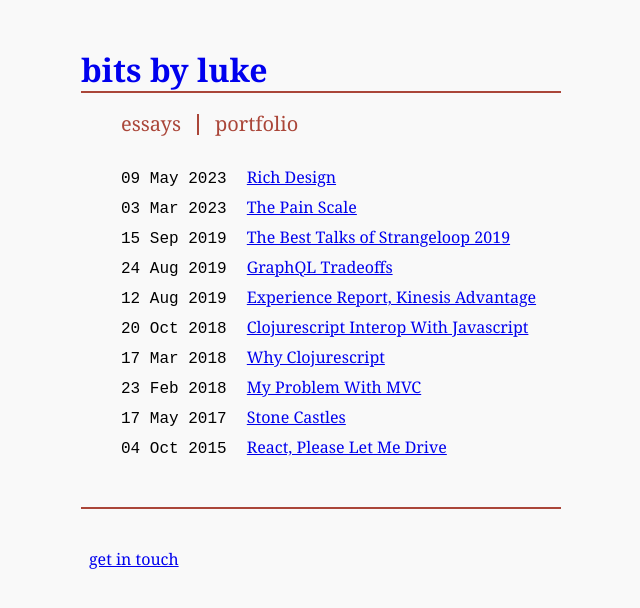
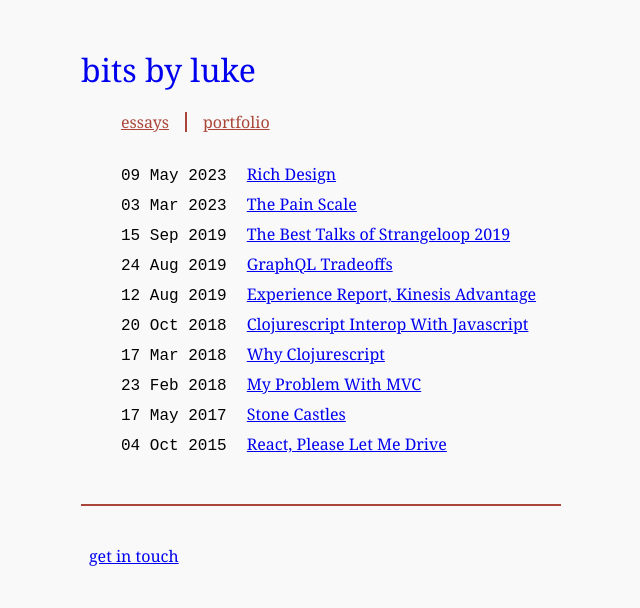
Before and after one commit to lwhorton/lwhorton.github.io, a Jekyll site: the page built from index.html, in a window 1280 px wide. Shown: the top 608 px of the page, without its empty margins (319-959 px from the left). Built offline with Jekyll 4.4.1, drawn with Linux system fonts in a browser that asks for light colours.

Commit message:
more portfolio work

```diff
--- a/_includes/header.html
+++ b/_includes/header.html
@@ -1,3 +1,3 @@
-<h1>
+<h1 id="site-header">
   <a href="/">bits by luke</a>
 </h1>
--- a/_sass/main.scss
+++ b/_sass/main.scss
@@ -23,6 +23,15 @@
     }
 }
 
+#site-header {
+  font-weight: 100;
+  border-bottom: none;
+
+  & > a {
+    text-decoration: none;
+  }
+}
+
 body {
     margin: 0 1rem;
 }
@@ -33,10 +42,12 @@
 
 nav {
     margin: 0 0 2rem 0;
+    font-size: 1rem;
 
     & ol {
       list-style: none;
       padding-bottom: 0;
+      padding-inline-start: 2.5rem;
       margin: 0;
 
       display: flex;
@@ -55,8 +66,7 @@
 
       & a {
         //color: #6E6E6E;
-        font-size: 1.25rem;
-        text-decoration: none;
+        font-size: 1rem;
 
         &:hover {
           color: black;
@@ -66,6 +76,12 @@
         }
       }
     }
+}
+
+article {
+  & > p {
+    margin-left: 2.4rem;
+  }
 }
 
 img {
@@ -117,6 +133,10 @@
     max-width: 30rem;
 }
 
+#portfolio {
+  margin-left: 2rem;
+}
+
 .date {
     font-family: Monospace;
     margin-right: 1rem;
```
Also changed, not shown: portfolio.html (+21 -6 lines).
